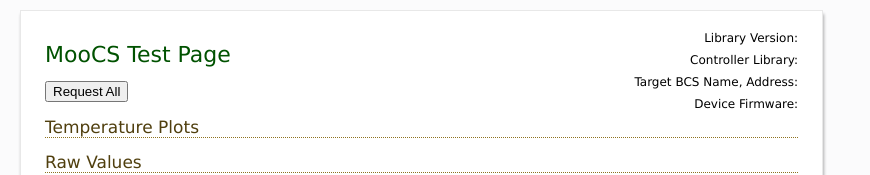
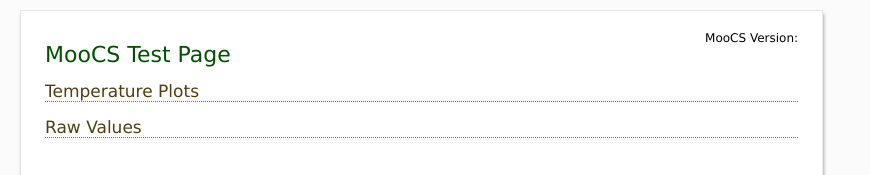
Before and after one commit to cscade/MooCS, a plain HTML site: page index.html in a window 1280 px wide. Shown: the top 175 px of the page, without its empty margins (0-870 px from the left). Drawn offline with Linux system fonts and the light colour scheme; no server answers.

Commit message:
Add collapsible sections, remove single-device headers

```diff
--- a/index.html
+++ b/index.html
@@ -12,15 +12,11 @@
 
 <body>
 	<div id="body">
-		<div class='stackRight library'>Library Version: <span></span></div>
-		<div class='stackRight detected'>Controller Library: <span></span></div>
-		<div class='stackRight target'>Target BCS Name, Address: <span></span></div>
-		<div class='stackRight firmware'>Device Firmware: <span></span></div>
+		<div class='stackRight library'>MooCS Version: <span></span></div>
 		<h1>MooCS Test Page</h1>
-		<input type="button" name="showAll" value="Request All" id="showAll">
-		<h2>Temperature Plots</h2>
+		<h2 id="section_tempPlots" class="sectionToggle">Temperature Plots</h2>
 		<div id="chart"></div>
-		<h2>Raw Values</h2>
+		<h2 id="section_Raw" class="sectionToggle">Raw Values</h2>
 		<div id="output"></div>
 		<div id="footer"><a rel="license" href="http://creativecommons.org/licenses/by-sa/3.0/"><img alt="Creative Commons License" style="border-width:0" src="http://i.creativecommons.org/l/by-sa/3.0/88x31.png" /></a><br /><span xmlns:dct="http://purl.org/dc/terms/" href="http://purl.org/dc/dcmitype/InteractiveResource" property="dct:title" rel="dct:type">MooCS: "Mooks"</span> by <a xmlns:cc="http://creativecommons.org/ns#" href="http://www.moocsinterface.net" property="cc:attributionName" rel="cc:attributionURL">Carson S. Christian</a> is licensed under a <a rel="license" href="http://creativecommons.org/licenses/by-sa/3.0/">Creative Commons Attribution-ShareAlike 3.0 Unported License</a>.</div>
 	</div>
```
